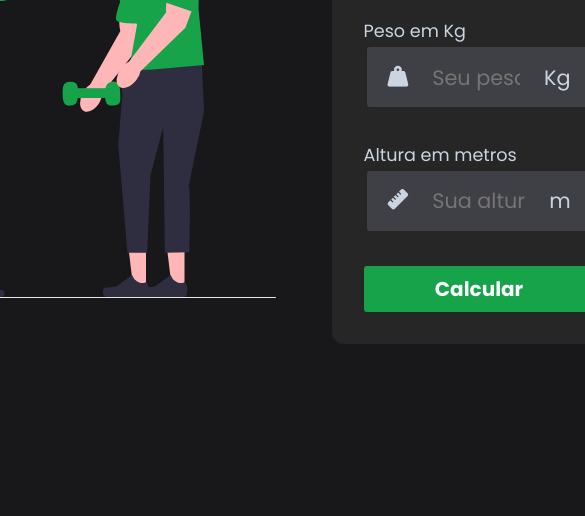
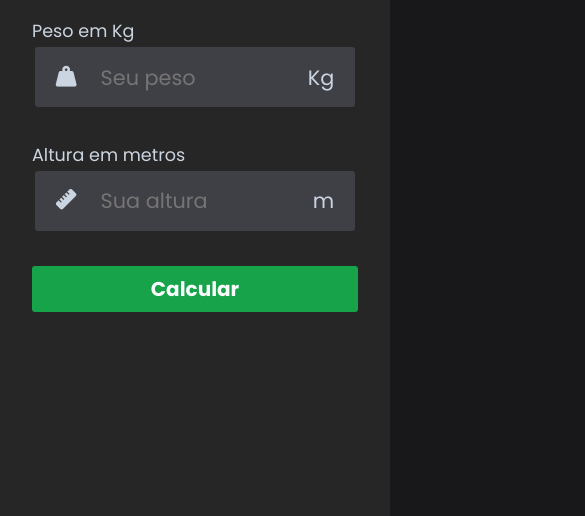
Before and after one commit to carlosync/calculate-imc, a plain HTML site: page index.html in a window 390 px wide. Shown: the part 328-844 px from the top of the page, 585 px wide, since content can reach past the window. Drawn offline with Linux system fonts and the light colour scheme.

Commit message:
feat: Adicionando responsividade no sistema

```diff
--- a/main.css
+++ b/main.css
@@ -165,3 +165,24 @@ body {
 .attention {
     color: #dc2626;
 }
+
+
+@media screen and (max-width: 1024px) {
+    #img {
+        display: none;
+    }
+}
+
+@media screen and (max-width: 500px) {
+    #container {
+        width: 100%;
+        height: 100%;
+    }
+
+    #calculator {
+        width: 100%;
+        height: 100%;
+        border-radius: 0;
+        justify-content: center;
+    }
+}
```
